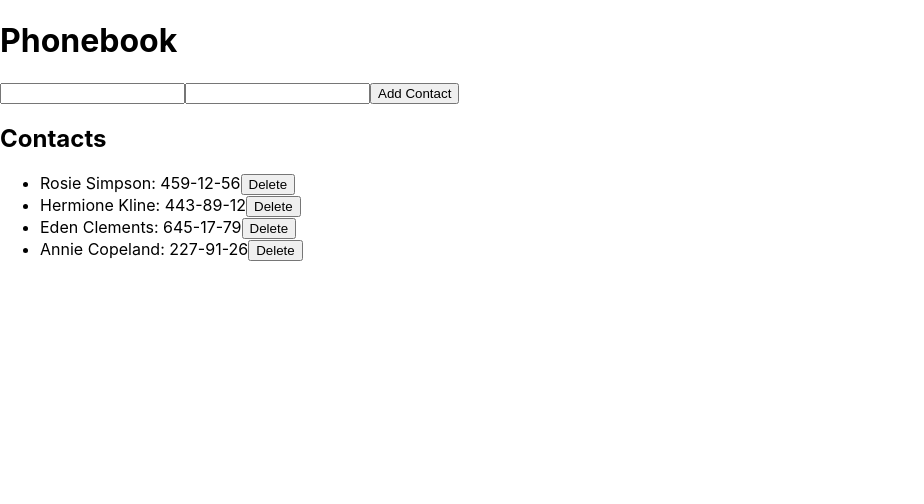
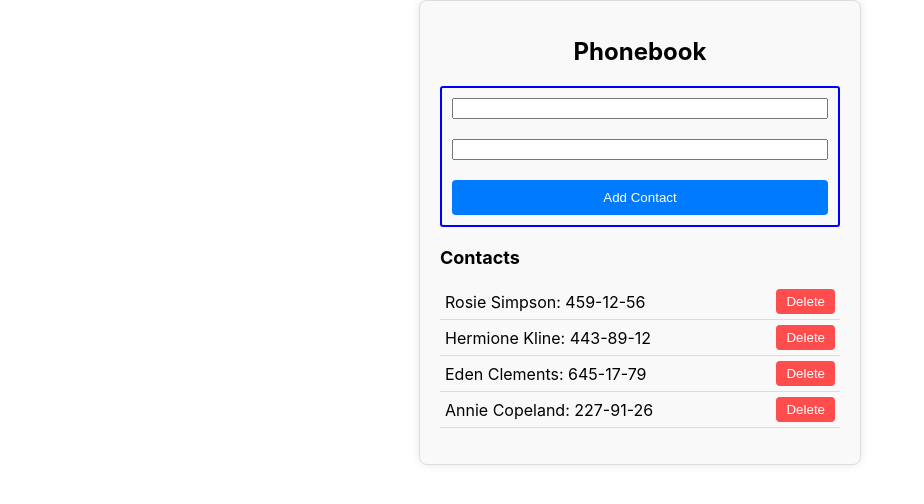
Before and after one commit to silvia80569/goit-react-hw-02-phonebook, a React (Create React App) app: page / in a window 1280 px wide. Shown: the top 504 px of the page, without its empty margins (0-924 px from the left). Built offline with nearby package versions, Linux system fonts and the light colour scheme.

Commit message:
Add styles

```diff
--- a/src/components/App.jsx
+++ b/src/components/App.jsx
@@ -3,10 +3,9 @@ import { nanoid } from 'nanoid';
 import ContactForm from './ContactForm';
 import Filter from './Filter';
 import ContactList from './ContactList';
-
+import styles from './App.module.css';
 
 class App extends Component {
-
   state = {
     contacts: [
       { id: 'id-1', name: 'Rosie Simpson', number: '459-12-56' },
@@ -14,29 +13,29 @@ class App extends Component {
       { id: 'id-3', name: 'Eden Clements', number: '645-17-79' },
       { id: 'id-4', name: 'Annie Copeland', number: '227-91-26' },
     ],
-    filter: ''
+    filter: '',
   };
 
- addContact = (name, number) => {
+  addContact = (name, number) => {
     const newContact = { id: nanoid(), name, number };
 
-   if (this.state.contacts.some(contact => contact.name === name)) {
+    if (this.state.contacts.some(contact => contact.name === name)) {
       alert(`${name} is already in contacts.`);
       return;
-   }
+    }
 
     this.setState(prevState => ({
-      contacts: [...prevState.contacts, newContact]
+      contacts: [...prevState.contacts, newContact],
     }));
   };
 
-deleteContact = (contactId) => {
-    this.setState((prevState) => ({
-      contacts: prevState.contacts.filter(contact => contact.id !== contactId)
+  deleteContact = contactId => {
+    this.setState(prevState => ({
+      contacts: prevState.contacts.filter(contact => contact.id !== contactId),
     }));
   };
 
-  handleFilterChange = (event) => {
+  handleFilterChange = event => {
     this.setState({ filter: event.target.value });
   };
 
@@ -52,13 +51,16 @@ deleteContact = (contactId) => {
     const filteredContacts = this.getFilteredContacts();
 
     return (
-        <div>
-        <h1>Phonebook</h1>
+      <div className={styles.container}>
+        <h1 className={styles.title}>Phonebook</h1>
         <ContactForm onAddContact={this.addContact} />
 
-        <h2>Contacts</h2>
+        <h2 className={styles.subtitle}>Contacts</h2>
         <Filter value={this.state.filter} onChange={this.handleFilterChange} />
-        <ContactList contacts={filteredContacts} onDeleteContact={this.deleteContact} />
+        <ContactList
+          contacts={filteredContacts}
+          onDeleteContact={this.deleteContact}
+        />
       </div>
     );
   }
--- /dev/null
+++ b/src/components/App.module.css
@@ -0,0 +1,20 @@
+.container {
+  max-width: 400px;
+  margin: 0 auto;
+  padding: 20px;
+  border: 1px solid #ddd;
+  border-radius: 8px;
+  box-shadow: 0 0 10px rgba(0, 0, 0, 0.1);
+  background-color: #f9f9f9;
+}
+
+.title {
+  font-size: 24px;
+  text-align: center;
+  margin-bottom: 20px;
+}
+
+.subtitle {
+  font-size: 18px;
+  margin-bottom: 10px;
+}
--- a/src/components/ContactForm.jsx
+++ b/src/components/ContactForm.jsx
@@ -1,19 +1,17 @@
-import { render } from "@testing-library/react";
-import React, { Component } from "react";
-
+import React, { Component } from 'react';
+import styles from './ContactForm.module.css';
 export default class ContactForm extends Component {
-
   state = {
     name: '',
-    number: ''
+    number: '',
   };
 
-  handleChange = (event) => {
+  handleChange = event => {
     const { name, value } = event.target;
     this.setState({ [name]: value });
   };
 
-  handleSubmit = (event) => {
+  handleSubmit = event => {
     event.preventDefault();
     this.props.onAddContact(this.state.name, this.state.number);
     this.setState({ name: '', number: '' });
@@ -22,7 +20,7 @@ export default class ContactForm extends Component {
   render() {
     return (
       <div>
-        <form onSubmit={this.handleSubmit}>
+        <form onSubmit={this.handleSubmit} className={styles.form}>
           <input
             type="text"
             name="name"
@@ -41,7 +39,9 @@ export default class ContactForm extends Component {
             value={this.state.number}
             onChange={this.handleChange}
           />
-          <button type="submit">Add Contact</button>
+          <button type="submit" className={styles.button}>
+            Add Contact
+          </button>
         </form>
       </div>
     );
--- /dev/null
+++ b/src/components/ContactForm.module.css
@@ -0,0 +1,29 @@
+.form {
+  display: flex;
+  flex-direction: column;
+  gap: 20px;
+  margin-bottom: 20px;
+  border: 2px solid blue;
+  border-radius: 3px;
+  padding: 10px;
+}
+
+.input {
+  padding: 10px;
+  border: 1px solid #ccc;
+  border-radius: 4px;
+  font-size: 14px;
+}
+
+.button {
+  padding: 10px;
+  background-color: #007bff;
+  color: white;
+  border: none;
+  border-radius: 4px;
+  cursor: pointer;
+}
+
+.button:hover {
+  background-color: #0056b3;
+}
--- a/src/components/ContactItem.jsx
+++ b/src/components/ContactItem.jsx
@@ -1,9 +1,10 @@
 import React from 'react';
+import styles from './ContactList.module.css'
 
 const ContactItem = ({ contact, onDeleteContact }) => (
-  <li>
+  <li className={styles.item}>
     {contact.name}: {contact.number}
-    <button onClick={() => onDeleteContact(contact.id)}>Delete</button>
+    <button onClick={() => onDeleteContact(contact.id)}className={styles.button}>Delete</button>
   </li>
 );
 
--- a/src/components/ContactList.jsx
+++ b/src/components/ContactList.jsx
@@ -1,9 +1,10 @@
 
 import React from 'react';
 import ContactItem from './ContactItem';
+import styles from './ContactList.module.css';
 
 const ContactList = ({ contacts, onDeleteContact }) => (
-  <ul>
+  <ul className={styles.list}>
     {contacts.map((contact) => (
       <ContactItem
         key={contact.id}
--- /dev/null
+++ b/src/components/ContactList.module.css
@@ -0,0 +1,25 @@
+.list {
+  list-style: none;
+  padding: 0;
+}
+
+.item {
+  display: flex;
+  justify-content: space-between;
+  align-items: center;
+  padding: 5px;
+  border-bottom: 1px solid #ddd;
+}
+
+.button {
+  padding: 5px 10px;
+  background-color: #ff4d4d;
+  color: white;
+  border: none;
+  border-radius: 4px;
+  cursor: pointer;
+}
+
+.button:hover {
+  background-color: #cc0000;
+}
--- a/src/components/Filter.jsx
+++ b/src/components/Filter.jsx
@@ -1,11 +1,14 @@
 import React from 'react';
+import styles from './Filter.module.css';
 
-const Filter = ({ value,onChange }) => {
-  <input type="text"
+const Filter = ({ value, onChange }) => {
+  <input
+    type="text"
     placeholder="Search contacts..."
     value={value}
     onChange={onChange}
-  />
+    className={styles.input}
+  />;
 };
 
 export default Filter;
--- /dev/null
+++ b/src/components/Filter.module.css
@@ -0,0 +1,8 @@
+.input {
+  padding: 8px;
+  margin-bottom: 20px;
+  border: 1px solid #ccc;
+  border-radius: 4px;
+  font-size: 14px;
+  width: 100%;
+}
```
